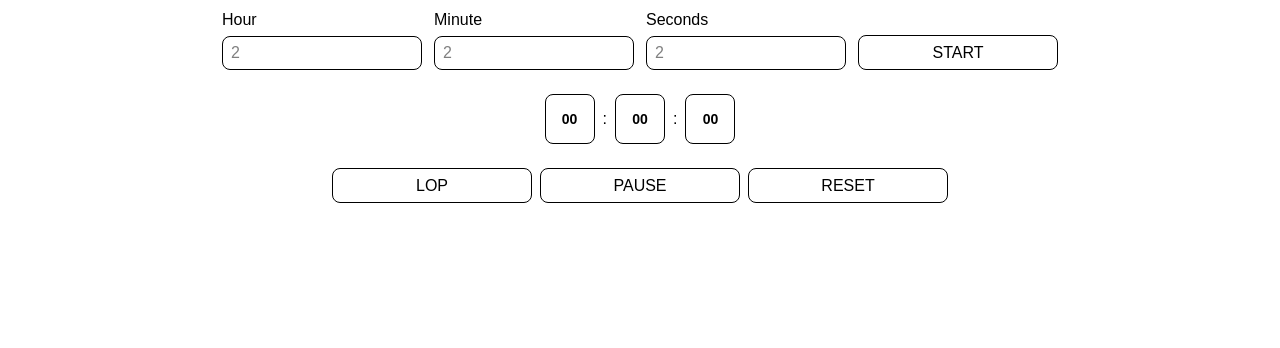
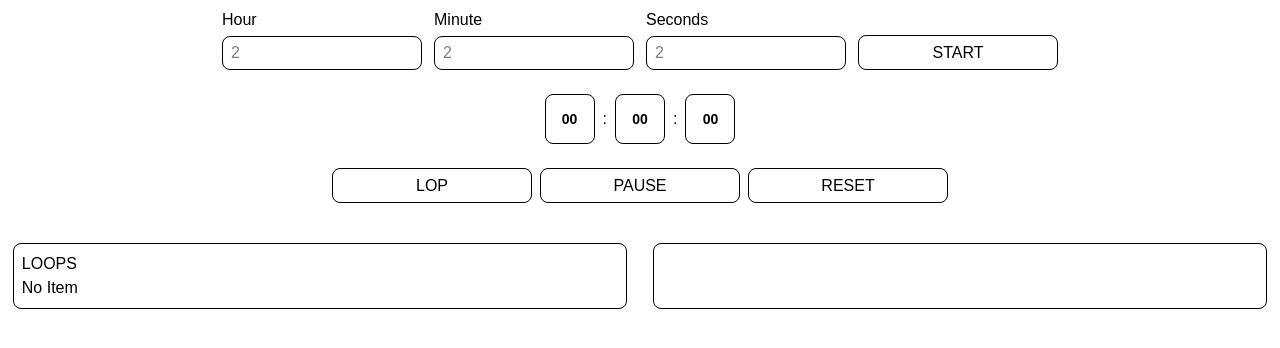
Before and after one commit to RaminMajidi/timer-task, a Next.js app: page / in a window 1280 px wide. Shown: the top 348 px of the page. Built offline with nearby package versions, Linux system fonts and the light colour scheme.

Commit message:
[add] part4

```diff
--- a/src/app/page.tsx
+++ b/src/app/page.tsx
@@ -1,4 +1,6 @@
 import BtnGroup from "@/components/timer/btnGroup/Index";
+import ClockList from "@/components/timer/clockList/Index";
+import LopList from "@/components/timer/lopList/Index";
 import ShowTimer from "@/components/timer/showTimer/Index";
 import TopInputs from "@/components/timer/topInputs/Index";
 
@@ -6,8 +8,12 @@ export default function Home() {
   return (
     <section>
       <TopInputs />
-      <ShowTimer/>
-      <BtnGroup/>
+      <ShowTimer />
+      <BtnGroup />
+      <div className="flex justify-center mt-8">
+        <LopList />
+        <ClockList />
+      </div>
     </section>
   );
 }
--- a/src/components/timer/btnLop/Index.tsx
+++ b/src/components/timer/btnLop/Index.tsx
@@ -1,16 +1,17 @@
 'use client'
 import Buttom from '@/components/custom/Buttom'
+import { useTimerStore } from '@/stores/TimerStore'
 
 
 const BtnLop = () => {
 
-    const lopTimerHandler = ()=>{
+  const setLops = useTimerStore(state => state.setLops);
 
-    }
+
 
   return (
     <Buttom
-            onClickHandler={lopTimerHandler}
+      onClickHandler={() => setLops()}
       text="LOP"
       className={`w-[200px] border h-[35px] rounded-lg`}
       isPending={false}
--- a/src/components/timer/btnReset/Index.tsx
+++ b/src/components/timer/btnReset/Index.tsx
@@ -1,16 +1,15 @@
 'use client'
 import Buttom from '@/components/custom/Buttom'
+import { useTimerStore } from '@/stores/TimerStore'
 
 
 const BtnReset = () => {
 
-    const resetTimerHandler = ()=>{
-
-    }
+  const resetTimer = useTimerStore(state => state.reset);
 
   return (
     <Buttom
-            onClickHandler={resetTimerHandler}
+      onClickHandler={()=>resetTimer()}
       text="RESET"
       className={`w-[200px] border h-[35px] rounded-lg`}
       isPending={false}
--- /dev/null
+++ b/src/components/timer/clockList/Index.tsx
@@ -0,0 +1,12 @@
+'use client';
+
+
+const ClockList = () => {
+  return (
+    <div className="border mx-auto p-2 w-[48%] rounded-lg">
+
+    </div>
+  )
+}
+
+export default ClockList
--- /dev/null
+++ b/src/components/timer/lopList/Index.tsx
@@ -0,0 +1,21 @@
+'use client';
+import { useTimerStore } from '@/stores/TimerStore'
+import React from 'react'
+
+const LopList = () => {
+    const lops = useTimerStore(state => state.lops);
+    return (
+        <div className='border mx-auto p-2 w-[48%] rounded-lg'>
+            <h6>LOOPS</h6>
+
+            {lops?.length > 0 ? (
+                <ul></ul>
+            ) : (
+                <p>No Item</p>
+            )}
+
+        </div>
+    )
+}
+
+export default LopList
--- a/src/components/timer/showTimer/Index.tsx
+++ b/src/components/timer/showTimer/Index.tsx
@@ -5,11 +5,15 @@ import { useEffect, useState } from 'react';
 
 const ShowTimer = () => {
     const [totlaTime, setTotalTime] = useState(0);
-    const { hour, setHour, minute, setMinute, second, setSecond, startTimer } = useTimerStore();
+    const { hour, setHour, minute, setMinute, second, setSecond, startTimer, setStartTimer } = useTimerStore();
 
     useEffect(() => {
         if (startTimer) {
             setTimeout(() => {
+                if (!hour && !minute && !second) {
+                    setStartTimer(false);
+                    return;
+                }
                 setSecond(Number(second) - 1 < 0 ? 59 : Number(second) - 1);
                 if (second === 0) {
                     if (Number(minute) - 1 < 0 && Number(hour) > 0) {
@@ -25,6 +29,8 @@ const ShowTimer = () => {
                             setHour(Number(hour) - 1);
                         }
                     }
+
+
                 }
 
                 setTotalTime(totlaTime + 1)
--- a/src/stores/TimerStore.ts
+++ b/src/stores/TimerStore.ts
@@ -13,11 +13,13 @@ type TimerState = {
     startTimer: boolean;
     setStartTimer: (value: boolean) => void;
     reset: () => void;
+    lops: string[];
+    setLops: () => void;
 }
 
 export const useTimerStore = create<TimerState>()(devtools(
     (set, get) => ({
-        reset:()=>{set((state)=>({hour:null,minute:null,second:null,}))},
+        reset: () => { set((state) => ({ hour: null, minute: null, second: null, startTimer: false, lops: [] })) },
         showBtnStart: true,
         setShowBtnStart: (value) => { set((state) => ({ ...state, showBtnStart: value })) },
         hour: null,
@@ -27,5 +29,6 @@ export const useTimerStore = create<TimerState>()(devtools(
         setMinute: (minute) => { set((state) => ({ ...state, minute })) },
         setSecond: (second) => { set((state) => ({ ...state, second })) },
         startTimer: false,
-        setStartTimer: (value) => { set((state) => ({ ...state, startTimer: value })) }
+        setStartTimer: (value) => { set((state) => ({ ...state, startTimer: value })) },
+        setLops: () => { set((state) => ({ ...state, lops: [...state.lops, `${state.hour} : ${state.minute} : ${state.second}`] })) }
     })));
```
Lines whose indentation alone changed are shown as unchanged.
